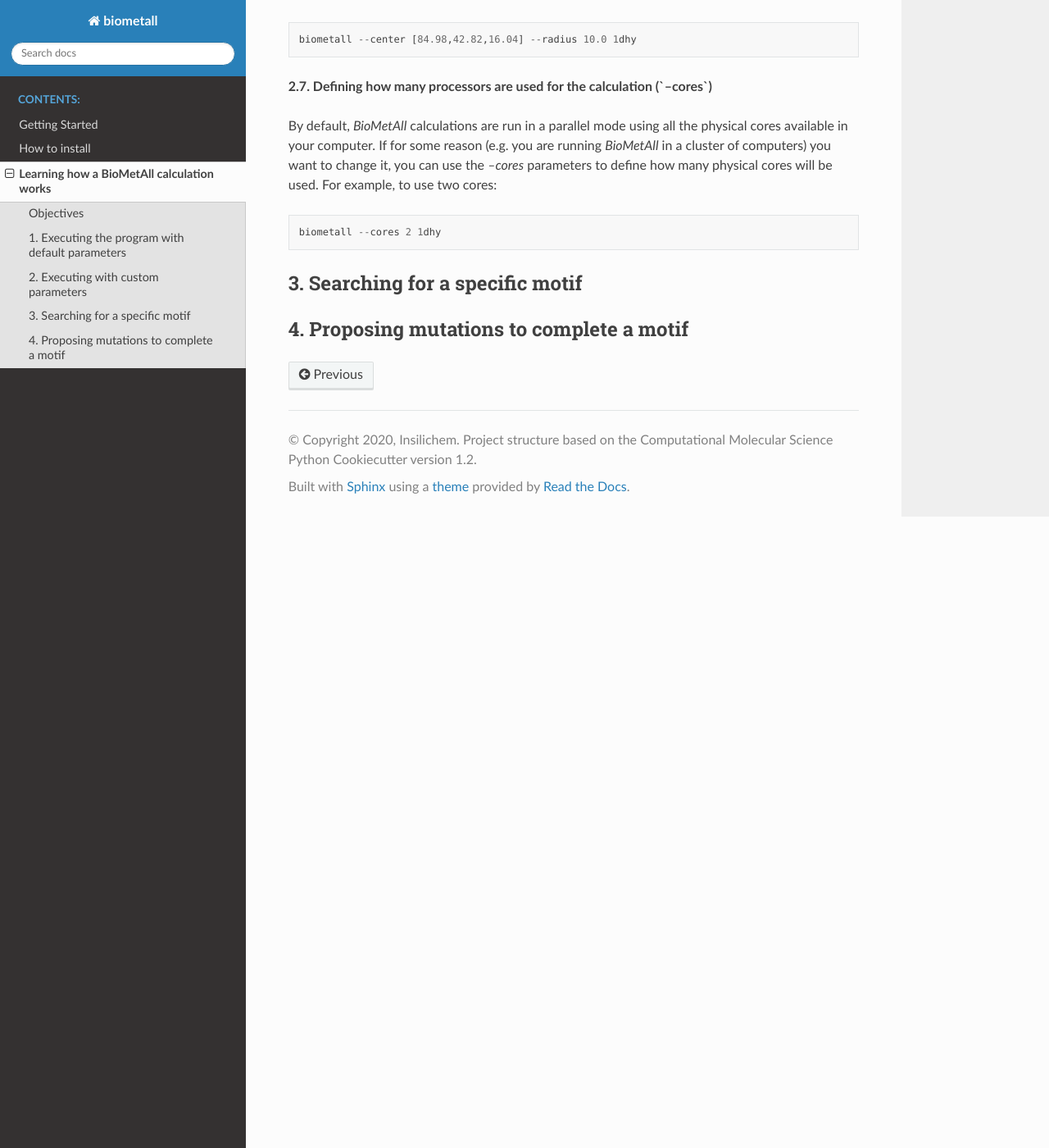
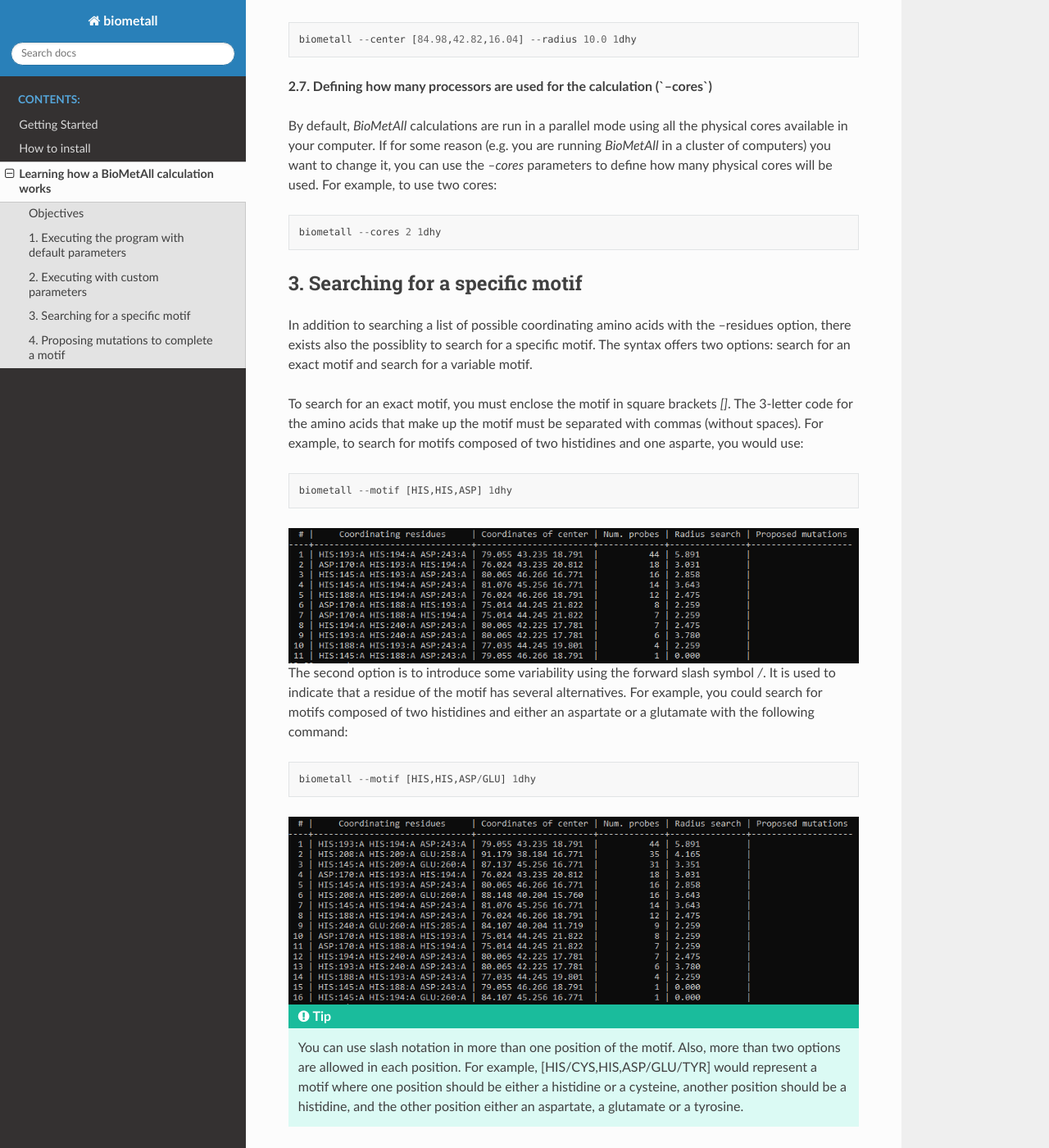
Before and after one commit to insilichem/biometall, a Sphinx documentation site: the page built from docs/tutorial1.rst, in a window 1280 px wide and 1400 px high, scrolled down 5530 px. Shown: the whole window at 82% size. Built offline with Sphinx 7.4.7 and the Read the Docs theme 2.0.0, drawn with Linux system fonts in a browser that asks for light colours; the version number could not be read and is left out.

Commit message:
add: searching for a specific motif

```diff
--- a/docs/tutorial1.rst
+++ b/docs/tutorial1.rst
@@ -173,5 +173,31 @@ By default, `BioMetAll` calculations are run in a parallel mode using all the ph
 3. Searching for a specific motif
 =================================
 
+In addition to searching a list of possible coordinating amino acids with the --residues option, there exists also the possiblity to search for a specific motif. The syntax offers two options: search for an exact motif and search for a variable motif.
+
+To search for an exact motif, you must enclose the motif in square brackets `[]`. The 3-letter code for the amino acids that make up the motif must be separated with commas (without spaces). For example, to search for motifs composed of two histidines and one asparte, you would use:
+
+::
+
+        biometall --motif [HIS,HIS,ASP] 1dhy
+
+.. image:: images/tutorial1_image3.png
+    :align: center
+    :alt: Result of the execution
+
+The second option is to introduce some variability using the forward slash symbol `/`. It is used to indicate that a residue of the motif has several alternatives. For example, you could search for motifs composed of two histidines and either an aspartate or a glutamate with the following command:
+
+::
+
+        biometall --motif [HIS,HIS,ASP/GLU] 1dhy
+
+.. image:: images/tutorial1_image4.PNG
+    :align: center
+    :alt: Result of the execution
+
+.. tip::
+
+    You can use slash notation in more than one position of the motif. Also, more than two options are allowed in each position. For example, [HIS/CYS,HIS,ASP/GLU/TYR] would represent a motif where one position should be either a histidine or a cysteine, another position should be a histidine, and the other position either an aspartate, a glutamate or a tyrosine.
+
 4. Proposing mutations to complete a motif
 ==========================================
```
